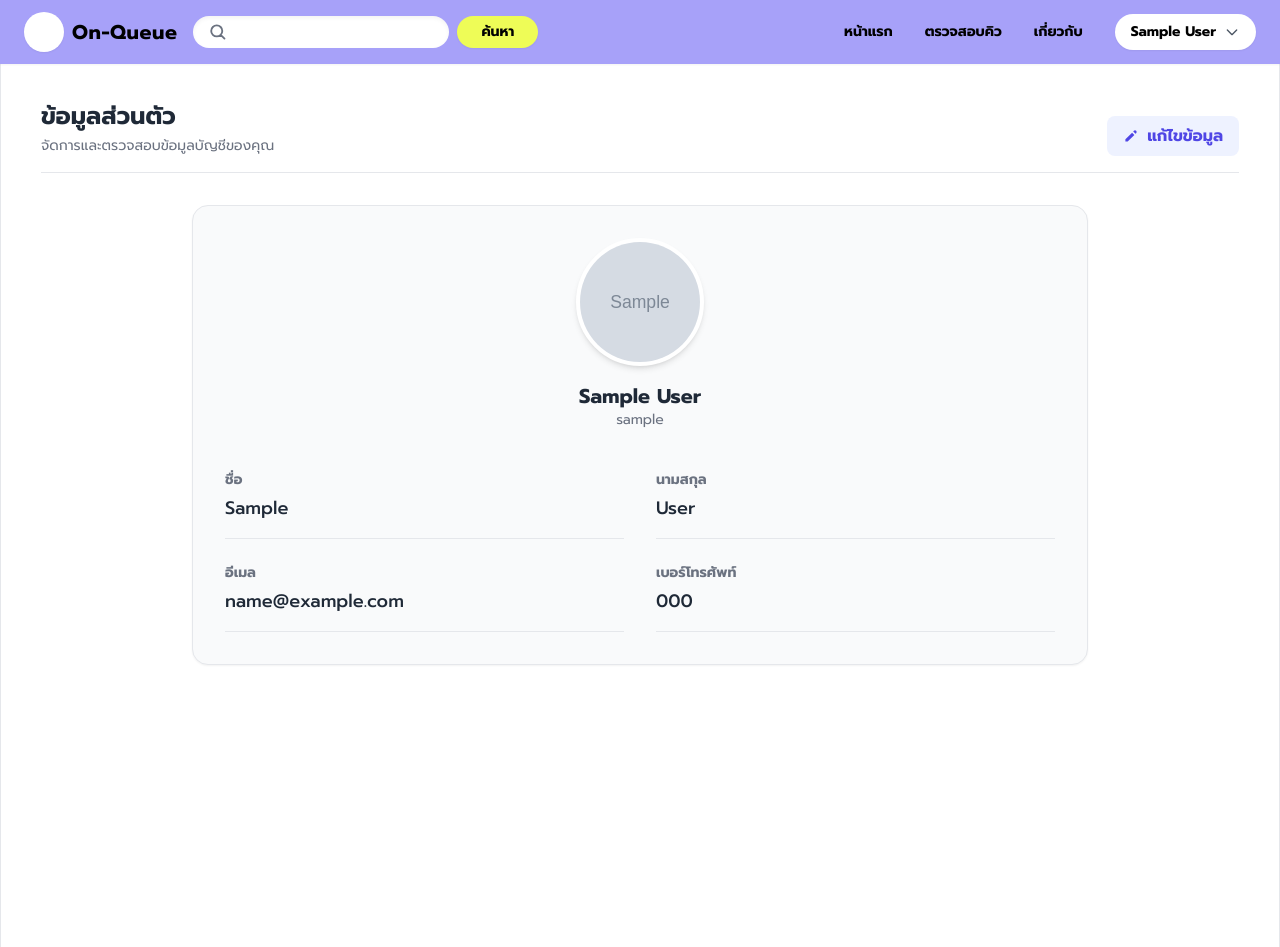
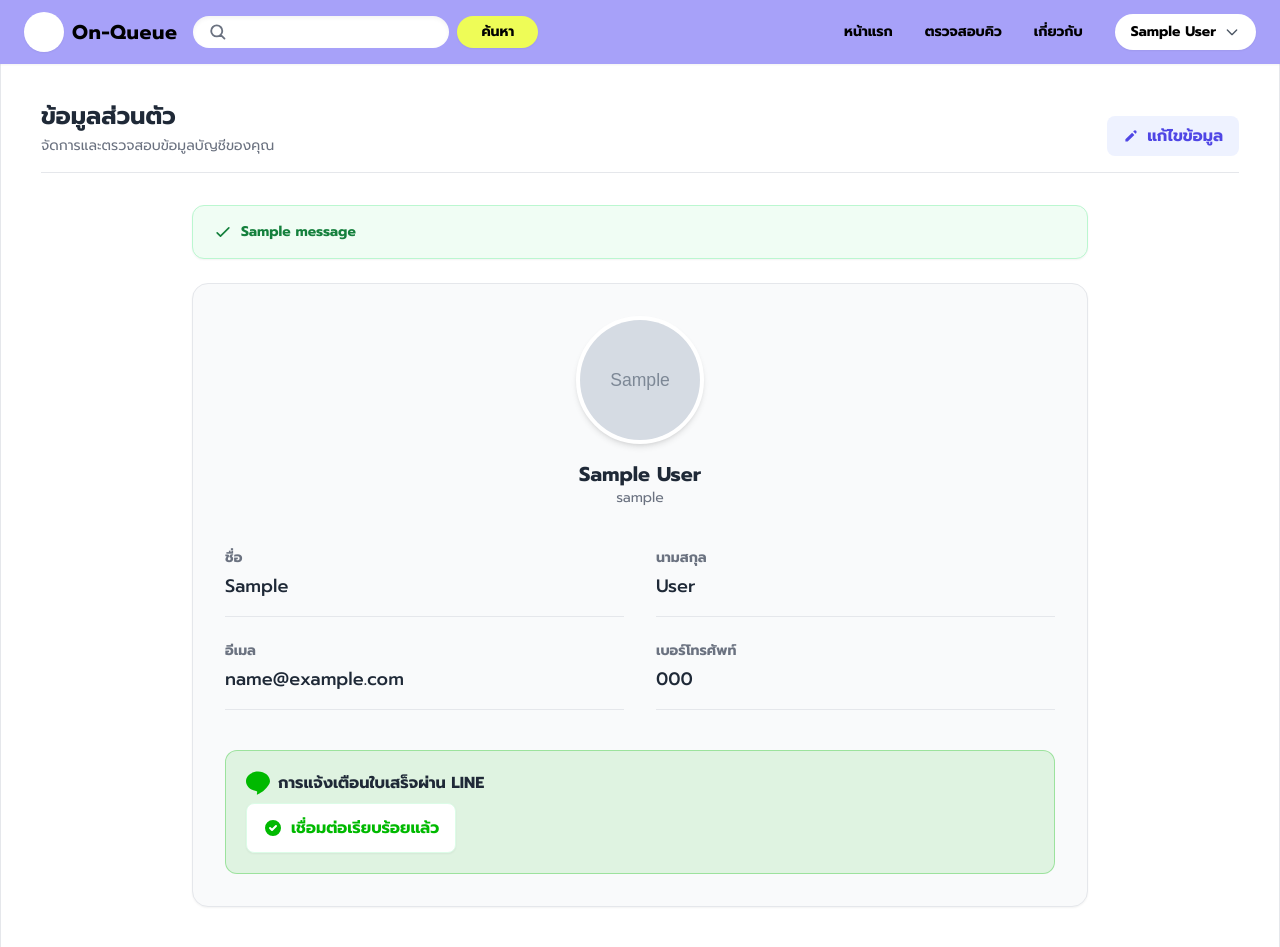
Before and after one commit to 65070196/project, a Django app: page /c-profile/ in a window 1280 px wide. Run offline with Django 5.2, Linux system fonts and the light colour scheme; a user stored in the database is signed in; tables that the repository leaves empty hold one stand-in row (values such as "Sample post"); grey boxes marked "Sample" are stand-in pictures; one stand-in notice (Sample message) is shown; some libraries are stand-ins or nearby versions.

Commit message:
fix code

```diff
--- a/smartqueue/templates/customer_profile.html
+++ b/smartqueue/templates/customer_profile.html
@@ -20,6 +20,27 @@
         </a>
       </div>
 
+      {% if messages %}
+        <div class="max-w-4xl mx-auto mb-6 space-y-3">
+          {% for message in messages %}
+            <div class="px-5 py-4 rounded-xl text-sm font-bold shadow-sm flex items-center gap-2
+              {% if message.tags == 'success' %}bg-green-50 text-green-700 border border-green-200
+              {% elif message.tags == 'error' %}bg-red-50 text-red-700 border border-red-200
+              {% else %}bg-blue-50 text-blue-700 border border-blue-200{% endif %}">
+
+              {% if message.tags == 'success' %}
+                <svg class="w-5 h-5" fill="none" stroke="currentColor" viewBox="0 0 24 24"><path stroke-linecap="round" stroke-linejoin="round" stroke-width="2" d="M5 13l4 4L19 7"></path></svg>
+              {% elif message.tags == 'error' %}
+                <svg class="w-5 h-5" fill="none" stroke="currentColor" viewBox="0 0 24 24"><path stroke-linecap="round" stroke-linejoin="round" stroke-width="2" d="M6 18L18 6M6 6l12 12"></path></svg>
+              {% else %}
+                <svg class="w-5 h-5" fill="none" stroke="currentColor" viewBox="0 0 24 24"><path stroke-linecap="round" stroke-linejoin="round" stroke-width="2" d="M13 16h-1v-4h-1m1-4h.01M21 12a9 9 0 11-18 0 9 9 0 0118 0z"></path></svg>
+              {% endif %}
+
+              {{ message }}
+            </div>
+          {% endfor %}
+        </div>
+      {% endif %}
       <div class="max-w-4xl mx-auto bg-gray-50 rounded-2xl shadow-sm border border-gray-200 p-8">
 
         <div class="flex flex-col items-center mb-10">
@@ -64,7 +85,29 @@
             </p>
           </div>
 
-        </div>
+          <div class="col-span-1 md:col-span-2 mt-4 p-5 bg-[#00B900]/10 rounded-xl border border-[#00B900]/30">
+            <h3 class="font-bold text-gray-800 mb-2 flex items-center gap-2">
+                <svg class="w-6 h-6 text-[#00B900]" fill="currentColor" viewBox="0 0 24 24"><path d="M24 10.304c0-5.369-5.383-9.738-12-9.738-6.616 0-12 4.369-12 9.738 0 4.814 4.269 8.846 10.036 9.608.391.084.922.258 1.057.592.114.281.072.717.035.993-.046.335-.224 1.343-.271 1.637-.061.385.297.551.58.423.238-.108 1.408-.686 2.029-1.042 1.396-.8 3.398-2.022 4.673-3.234 3.659-3.483 5.861-6.602 5.861-8.977z"/></svg>
+                การแจ้งเตือนใบเสร็จผ่าน LINE
+            </h3>
+
+            {% if customer.line_uid %}
+                <div class="flex items-center gap-2 text-[#00B900] font-bold mt-2 bg-white px-4 py-3 rounded-lg shadow-sm w-fit border border-green-100">
+                    <svg xmlns="http://www.w3.org/2000/svg" class="h-5 w-5" viewBox="0 0 20 20" fill="currentColor">
+                      <path fill-rule="evenodd" d="M10 18a8 8 0 100-16 8 8 0 000 16zm3.707-9.293a1 1 0 00-1.414-1.414L9 10.586 7.707 9.293a1 1 0 00-1.414 1.414l2 2a1 1 0 001.414 0l4-4z" clip-rule="evenodd" />
+                    </svg>
+                    <span>เชื่อมต่อเรียบร้อยแล้ว</span>
+                </div>
+            {% else %}
+                <div class="flex flex-col sm:flex-row items-start sm:items-center justify-between gap-4 mt-3">
+                    <span class="text-gray-600 text-sm font-medium">ยังไม่ได้เชื่อมต่อ! คุณอาจพลาดการแจ้งเตือนเมื่อจองคิวสำเร็จ</span>
+                    <a href="{% url 'line-bind' %}" class="px-6 py-2.5 bg-[#00B900] hover:bg-[#009900] text-white rounded-lg font-bold transition shadow-md whitespace-nowrap flex items-center gap-2 w-full sm:w-auto justify-center">
+                        เชื่อมต่อ LINE ทันที
+                    </a>
+                </div>
+            {% endif %}
+          </div>
+          </div>
 
         <div class="mt-8 text-center md:hidden">
           <a href="{% url 'edit-c-profile' %}" class="inline-flex items-center justify-center w-full gap-2 px-4 py-3 bg-indigo-50 text-indigo-600 hover:bg-indigo-100 font-bold rounded-lg transition-colors">
--- a/smartqueue/views.py
+++ b/smartqueue/views.py
@@ -66,6 +66,7 @@ class RegisterCustomer(View):
         return render(request, 'register_customer.html')
 
     def post(self, request):
+        # 1. ดึงค่าจากฟอร์ม
         username_form = request.POST.get('username', '').strip()
         email_form = request.POST.get('email', '').strip()
         password1_form = request.POST.get('password', '')
@@ -74,6 +75,7 @@ class RegisterCustomer(View):
         lastname_form = request.POST.get('lastname', '').strip()
         phone_form = request.POST.get('phone', '').strip()
 
+        # 2. เตรียมข้อมูลส่งกลับ (เผื่อมี Error)
         context = {
             'old_username': username_form,
             'old_email': email_form,
@@ -82,46 +84,41 @@ class RegisterCustomer(View):
             'old_phone': phone_form,
         }
 
-        if not all([username_form, email_form, password1_form, password2_form, firstname_form, lastname_form]):
-            context['error_message'] = "กรุณากรอกข้อมูลที่จำเป็นให้ครบถ้วน"
-            return render(request, 'register_customer.html', context)
+        # 3. Validation ต่างๆ
+        try:
+            if not all([username_form, email_form, password1_form, password2_form, firstname_form, lastname_form]):
+                raise Exception("กรุณากรอกข้อมูลที่จำเป็นให้ครบถ้วน")
 
-        if password1_form != password2_form:
-            context['error_message'] = "รหัสผ่านทั้งสองช่องไม่ตรงกัน"
-            return render(request, 'register_customer.html', context)
+            if password1_form != password2_form:
+                raise Exception("รหัสผ่านทั้งสองช่องไม่ตรงกัน")
 
-        if len(password1_form) < 8:
-            context['error_message'] = "รหัสผ่านต้องมีความยาวอย่างน้อย 8 ตัวอักษร"
-            return render(request, 'register_customer.html', context)
+            if len(password1_form) < 8:
+                raise Exception("รหัสผ่านต้องมีความยาวอย่างน้อย 8 ตัวอักษร")
 
-        if User.objects.filter(username=username_form).exists():
-            context['error_message'] = "ชื่อผู้ใช้งานนี้ถูกใช้ไปแล้ว"
-            return render(request, 'register_customer.html', context)
+            if User.objects.filter(username=username_form).exists():
+                raise Exception("ชื่อผู้ใช้งานนี้ถูกใช้ไปแล้ว")
 
-        if User.objects.filter(email=email_form).exists():
-            context['error_message'] = "อีเมลนี้ถูกใช้ไปแล้ว"
-            return render(request, 'register_customer.html', context)
+            if User.objects.filter(email=email_form).exists():
+                raise Exception("อีเมลนี้ถูกใช้ไปแล้ว")
 
-        try:
-            django_user = User.objects.create_user(
-                username=username_form,
-                password=password1_form,
-                email=email_form,
-                first_name=firstname_form,
-                last_name=lastname_form,
-            )
-            Customer.objects.create(
-                auth=django_user,
-                phone=phone_form,
-            )
-            login(request, django_user)
-            return redirect('home-c')
+            # 4. เริ่มสร้าง User (ใช้ Transaction เพื่อความปลอดภัย)
+            with transaction.atomic():
+                django_user = User.objects.create_user(
+                    username=username_form,
+                    password=password1_form,
+                    email=email_form,
+                    first_name=firstname_form,
+                    last_name=lastname_form,
+                )
+                Customer.objects.create(
+                    auth=django_user,
+                    phone=phone_form,
+                )
+                login(request, django_user)
+                return redirect('home-c')
 
         except Exception as e:
-            if 'django_user' in locals() and django_user.id:
-                django_user.delete()
-
-            context['error_message'] = f"เกิดข้อผิดพลาดในการสมัครสมาชิก: {str(e)}"
+            context['error_message'] = str(e)
             return render(request, 'register_customer.html', context)
 
 
@@ -130,6 +127,7 @@ class RegisterShop(View):
         return render(request, "register_shop.html")
 
     def post(self, request):
+        # 1. ดึงค่าจากฟอร์ม
         shop_name_form = request.POST.get('shop_name', '').strip()
         username_form = request.POST.get('username', '').strip()
         email_form = request.POST.get('email', '').strip()
@@ -137,6 +135,7 @@ class RegisterShop(View):
         password1_form = request.POST.get('password', '')
         password2_form = request.POST.get('password_confirm', '')
 
+        # 2. เตรียมข้อมูลส่งกลับเพื่อเก็บค่าไว้ในฟอร์ม
         context = {
             'old_shop_name': shop_name_form,
             'old_username': username_form,
@@ -144,50 +143,88 @@ class RegisterShop(View):
             'old_phone': phone_form,
         }
 
-        if not all([shop_name_form, username_form, password1_form, password2_form]):
-            context['error_message'] = "กรุณากรอกข้อมูลที่จำเป็นให้ครบถ้วน"
-            return render(request, 'register_shop.html', context)
+        try:
+            # 3. Validation
+            if not all([shop_name_form, username_form, password1_form, password2_form]):
+                raise Exception("กรุณากรอกข้อมูลที่จำเป็นให้ครบถ้วน")
 
-        if password1_form != password2_form:
-            context['error_message'] = "รหัสผ่านทั้งสองช่องไม่ตรงกัน"
-            return render(request, 'register_shop.html', context)
+            if password1_form != password2_form:
+                raise Exception("รหัสผ่านทั้งสองช่องไม่ตรงกัน")
 
-        if len(password1_form) < 8:
-            context['error_message'] = "รหัสผ่านต้องมีความยาวอย่างน้อย 8 ตัวอักษร"
-            return render(request, 'register_shop.html', context)
+            if len(password1_form) < 8:
+                raise Exception("รหัสผ่านต้องมีความยาวอย่างน้อย 8 ตัวอักษร")
 
-        if User.objects.filter(username=username_form).exists():
-            context['error_message'] = "ชื่อผู้ใช้งานนี้ถูกใช้ไปแล้ว"
-            return render(request, 'register_shop.html', context)
+            if User.objects.filter(username=username_form).exists():
+                raise Exception("ชื่อผู้ใช้งานนี้ถูกใช้ไปแล้ว")
 
-        if email_form and User.objects.filter(email=email_form).exists():
-            context['error_message'] = "อีเมลนี้ถูกใช้ไปแล้ว"
-            return render(request, 'register_shop.html', context)
+            if email_form and User.objects.filter(email=email_form).exists():
+                raise Exception("อีเมลนี้ถูกใช้ไปแล้ว")
 
-        try:
-            # สร้าง User
-            user = User.objects.create_user(
-                username=username_form,
-                email=email_form,
-                password=password1_form
-            )
-            # สร้างข้อมูล Shop แล้วผูกกับ User
-            Shop.objects.create(
-                auth=user,
-                shop_name=shop_name_form,
-                phone=phone_form
-            )
-            return redirect('home-s')
+            # 4. เริ่มบันทึกข้อมูล (ใช้ transaction.atomic เพื่อป้องกันข้อมูลค้างถ้าเกิด Error กลางทาง)
+            with transaction.atomic():
+                # สร้าง User
+                user = User.objects.create_user(
+                    username=username_form,
+                    email=email_form,
+                    password=password1_form
+                )
+                # สร้างข้อมูล Shop
+                Shop.objects.create(
+                    auth=user,
+                    shop_name=shop_name_form,
+                    phone=phone_form
+                )
+
+                # สมัครเสร็จให้ Login ให้อัตโนมัติ (เลือกใช้ได้)
+                # login(request, user)
+
+                return redirect('home-s')
 
         except Exception as e:
-            if 'user' in locals() and user.id:
-                user.delete()
-            context['error_message'] = f"เกิดข้อผิดพลาดในการสมัครสมาชิก: {str(e)}"
+            # ส่ง Error และค่าเดิมกลับไปที่หน้าเดิม
+            context['error_message'] = str(e)
             return render(request, 'register_shop.html', context)
 
 class ResetPassword(View):
     def get(self, request):
         return render(request, "reset_password.html")
+
+
+class LineBindVerify(LoginRequiredMixin, View):
+    def get(self, request):
+        # 1. โชว์หน้าโหลดดิ้งดึงข้อมูล LIFF
+        return render(request, 'line_bind.html')
+
+    def post(self, request):
+        # 2. รับค่าไอดีไลน์ที่ JS ส่งมา
+        line_uid = request.POST.get('line_uid')
+
+        if not line_uid:
+            messages.error(request, 'ไม่สามารถดึงข้อมูล LINE ได้ กรุณาลองใหม่อีกครั้ง')
+            return redirect('view-c-profile')
+
+        try:
+            # 3. เช็คกันเหนียว: ไอดีไลน์นี้ถูกคนอื่นเอาไปผูกไว้แล้วหรือยัง?
+            # ใช้ .first() เพื่อดูว่ามีคนอื่นใช้ไปแล้วไหม (ยกเว้นตัวเอง)
+            existing_line = Customer.objects.filter(line_uid=line_uid).exclude(auth=request.user).first()
+            if existing_line:
+                messages.error(request, 'ขออภัย บัญชี LINE นี้ถูกเชื่อมต่อกับผู้ใช้งานอื่นไปแล้ว')
+                return redirect('view-c-profile')
+
+            # 4. อัปเดตข้อมูลใส่บัญชีที่กำลังล็อกอินอยู่
+            # 🌟 หมัดฮุก: ใช้ get_or_create ป้องกัน Error กรณีลูกค้าคนนี้ยังไม่มีตาราง Customer
+            customer, created = Customer.objects.get_or_create(auth=request.user)
+            customer.line_uid = line_uid
+            customer.save()
+
+            messages.success(request, 'เชื่อมต่อบัญชี LINE สำเร็จ! คุณจะได้รับการแจ้งเตือนการจองคิว')
+
+        except Exception as e:
+            # ดักจับ Error อื่นๆ เผื่อ Database มีปัญหา
+            messages.error(request, f'เกิดข้อผิดพลาดในการเชื่อมต่อระบบ: {str(e)}')
+
+        # เด้งกลับไปหน้าโปรไฟล์
+        return redirect('view-c-profile')
 
 
 
@@ -217,7 +254,7 @@ class QueueReserve(LoginRequiredMixin, View):
         shop = get_object_or_404(Shop, pk=shop_id)
         now = timezone.localtime()
         today = now.date()
-
+        pax_str = request.GET.get('pax', '')
         date_str = request.GET.get('queue_date')
         if date_str:
             selected_date = datetime.datetime.strptime(date_str, '%Y-%m-%d').date()
@@ -255,6 +292,7 @@ class QueueReserve(LoginRequiredMixin, View):
             'is_closed': is_closed,
             'selected_date': selected_date.strftime('%Y-%m-%d'),
             'today_str': today.strftime('%Y-%m-%d'),
+            'pax_value': pax_str,
         }
         return render(request, 'queue_reserve.html', context)
 
```
Also changed, not shown: smartqueue/templates/line_bind.html (added, +50 -0 lines), smartqueue/templates/register_customer.html (+7 -7 lines), smartqueue/templates/register_shop.html (+6 -6 lines).
